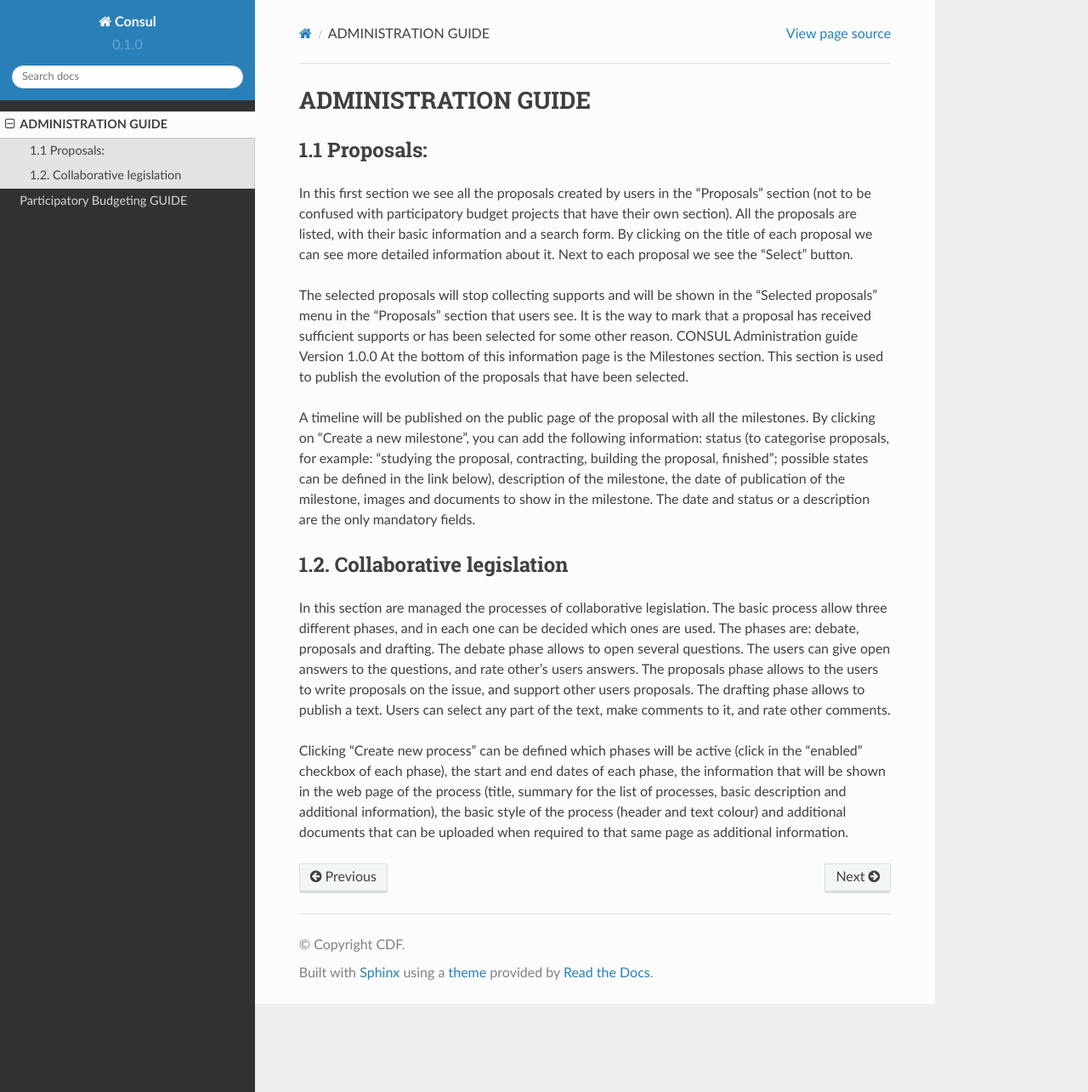
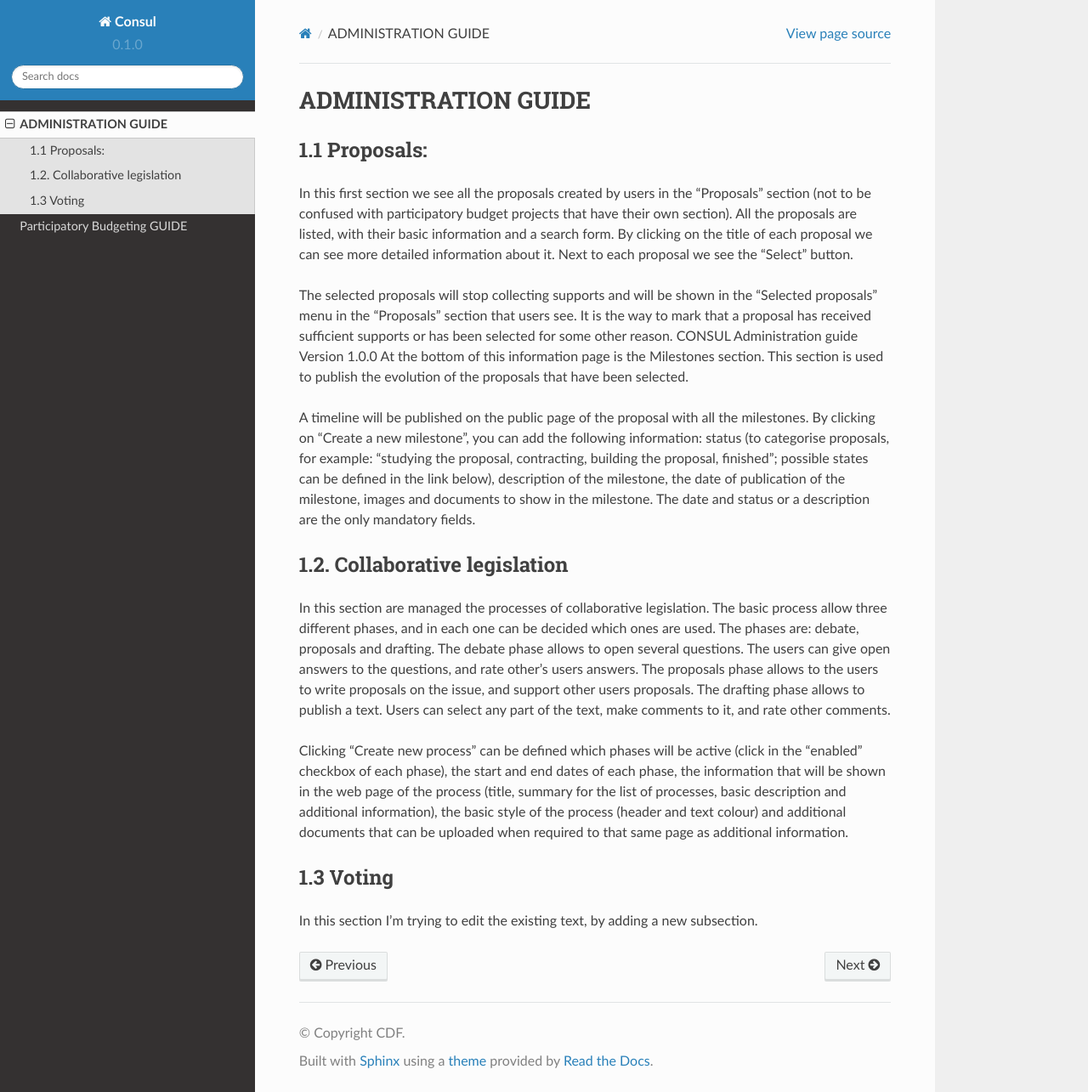
Before and after one commit to cronopioelectronico/testreadthedocs, a Sphinx documentation site: the page built from docs/source/usage.rst, in a window 1280 px wide and 1285 px high. Shown: the whole window at 85% size. Built offline with Sphinx 7.4.7 and the Read the Docs theme 2.0.0, drawn with Linux system fonts in a browser that asks for light colours.

Commit message:
Update usage.rst

```diff
--- a/docs/source/usage.rst
+++ b/docs/source/usage.rst
@@ -18,3 +18,8 @@ A timeline will be published on the public page of the proposal with all the mil
 In this section are managed the processes of collaborative legislation. The basic process allow three different phases, and in each one can be decided which ones are used. The phases are: debate, proposals and drafting. The debate phase allows to open several questions. The users can give open answers to the questions, and rate other's users answers. The proposals phase allows to the users to write proposals on the issue, and support other users proposals. The drafting phase allows to publish a text. Users can select any part of the text, make comments to it, and rate other comments.
 
 Clicking "Create new process" can be defined which phases will be active (click in the "enabled" checkbox of each phase), the start and end dates of each phase, the information that will be shown in the web page of the process (title, summary for the list of processes, basic description and additional information), the basic style of the process (header and text colour) and additional documents that can be uploaded when required to that same page as additional information.
+
+1.3 Voting
+--------------
+
+In this section I'm trying to edit the existing text, by adding a new subsection.
```
